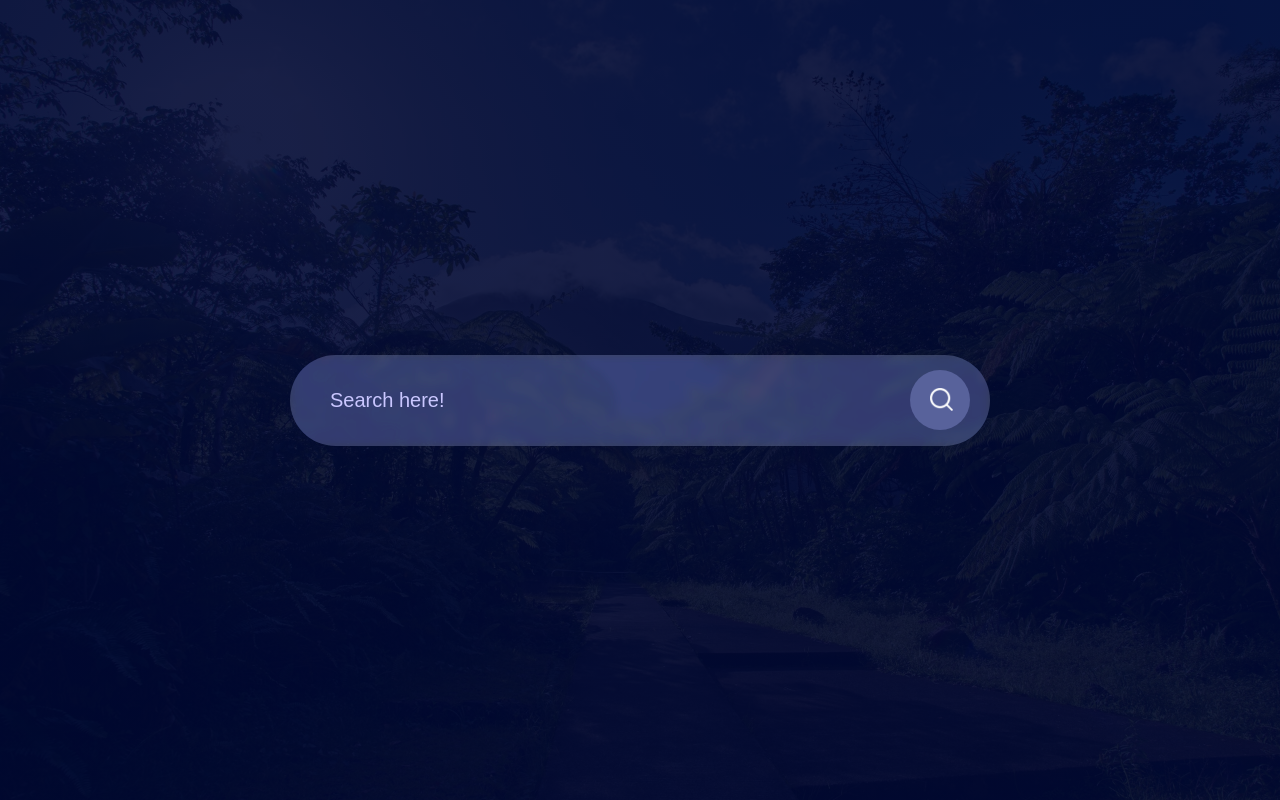
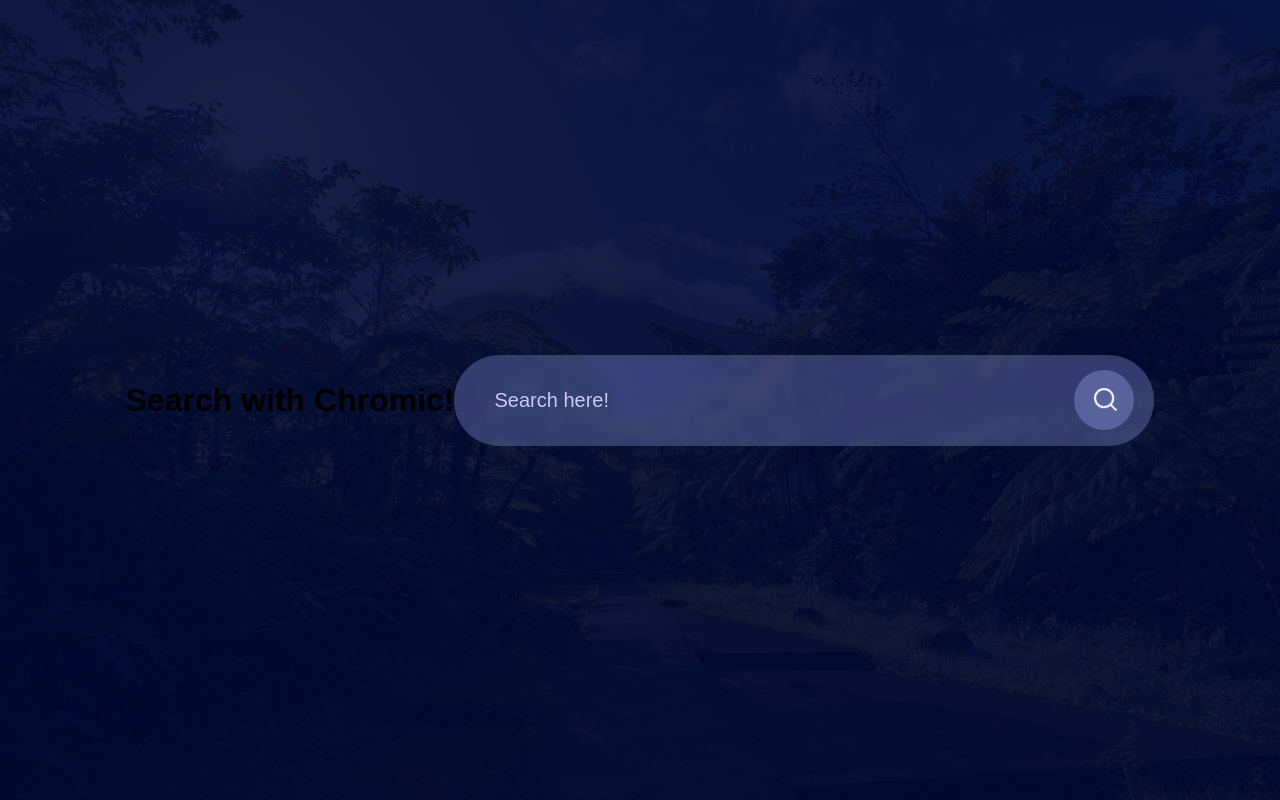
Before and after one commit to der-siyya/chromic, a plain HTML site: page index.html in a window 1280 px wide. Drawn offline with Linux system fonts and the light colour scheme.

Commit message:
Update index.html

```diff
--- a/index.html
+++ b/index.html
@@ -2,15 +2,20 @@
 <html>
   <head>
     <meta name="viewport" content="width=device-width, initial-scale=1.0">
-    <title>chromic</title>
+    <title>Chromic</title>
     <link rel="stylesheet" href="style.css">
   </head>
   <body>
-
-<div class="container">
-    <form action="https://www.google.com/search" method="get" class="search-bar">
-      <input type="text" placeholder="Search here!" name="q">
-      <button type="submit"><img src="images/search.png"></button>
-    </form>
+    <div class="container">
+      <!-- Add the text here -->
+      <div class="text-v">
+        <h1>Search with Chromic!</h1>
+      </div>
+      <!-- Search bar -->
+      <form action="https://www.google.com/search" method="get" class="search-bar">
+        <input type="text" placeholder="Search here!" name="q">
+        <button type="submit"><img src="images/search.png"></button>
+      </form>
+    </div>
   </body>
 </html>
```
